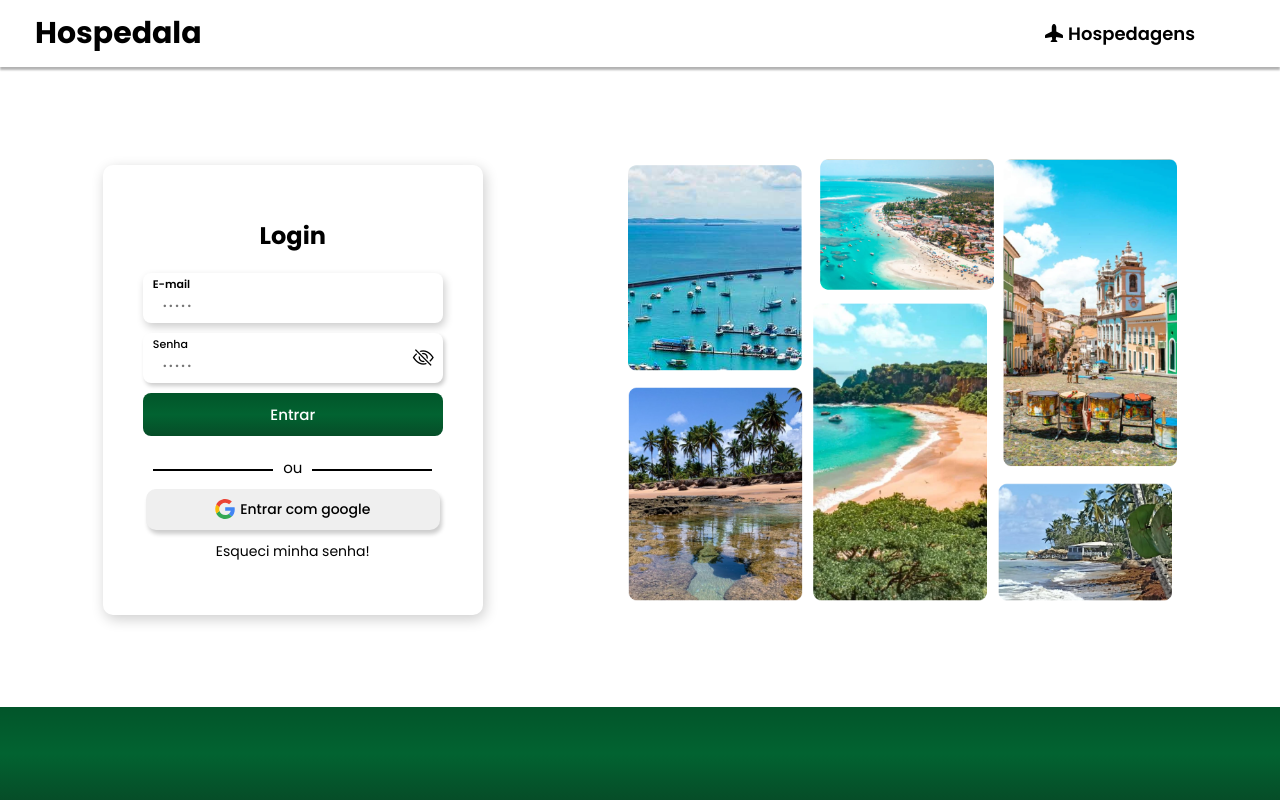
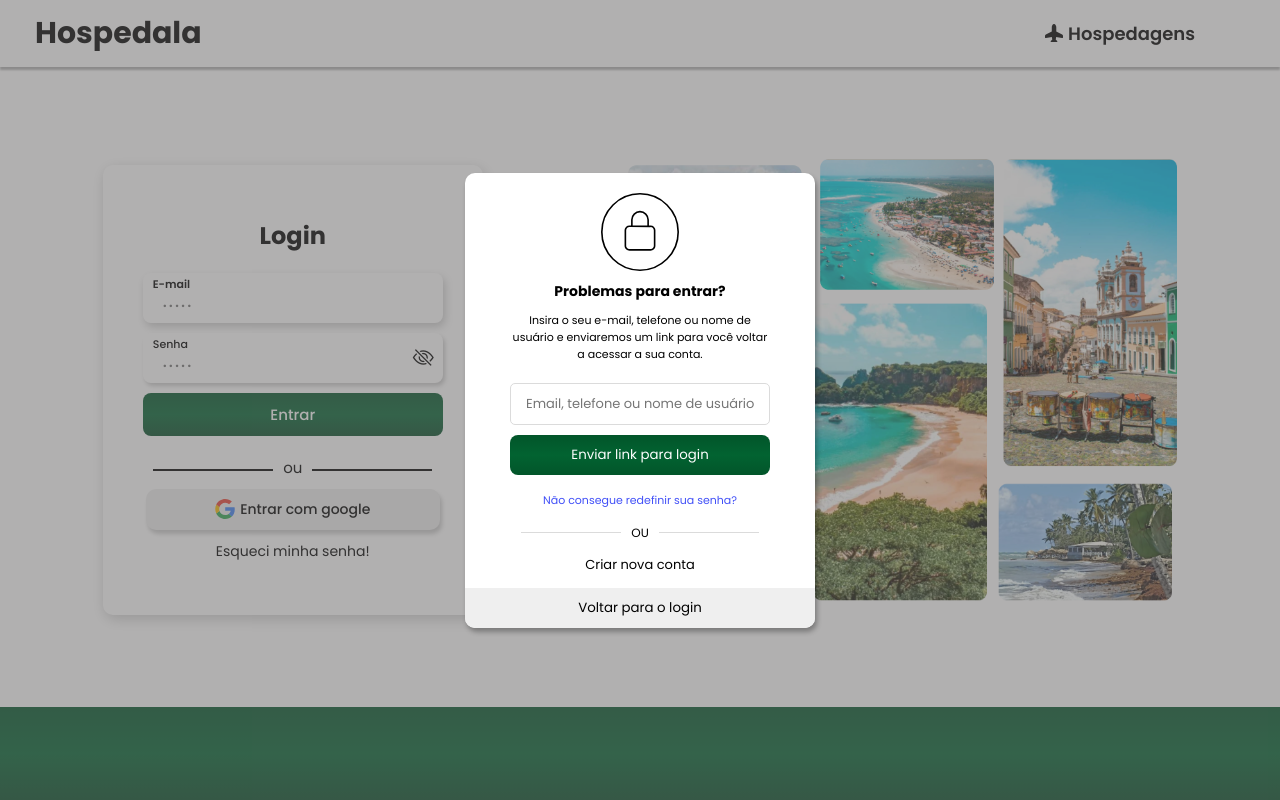
Before and after one commit to levynascimentoDev/Client_Hospedala, a Vue app: page /login in a window 1280 px wide. Built offline with nearby package versions, Linux system fonts and the light colour scheme.

Commit message:
componente modalForgotPass criado com sucesso

```diff
--- /dev/null
+++ b/src/components/auth/ModalForgotPass.vue
@@ -0,0 +1,192 @@
+<script lang="ts">
+import { defineComponent } from 'vue';
+export default defineComponent({
+    name:"modalForgot"
+})
+</script>
+
+<template>
+    <div class="section-forgot">
+        <div  class="modal-forgot">
+
+            <div class="title">
+                <img src="../../assets/icons/lock.svg" alt="cadeado">
+                <h1>Problemas para entrar?</h1>
+                <p> Insira o seu e-mail, telefone ou nome de usuário e enviaremos um link para você voltar a acessar a sua conta.</p>
+
+            </div>
+            <form>
+                <input type="text" placeholder="Email, telefone ou nome de usuário">
+                <button class="btn-green">Enviar link para login</button>
+
+            </form>
+            <div class="footer">
+
+               <RouterLink to="/suport/forgot-password" class="link">Não consegue redefinir sua senha?</RouterLink>
+
+               <span class="or">OU</span>
+               <RouterLink to="/register" class="create-account">Criar nova conta</RouterLink>
+               <button type="button" >Voltar para o login</button>
+
+            </div>
+        </div>
+    </div>
+</template>
+
+<style scoped>
+    .section-forgot{
+        display: flex;
+        align-items: center;
+        justify-content: center;
+        height: 100%;
+        width: 100%;
+        z-index: 9999;
+        position: fixed;
+        background: rgba(102, 100, 100, 0.507);
+
+
+    }
+    .modal-forgot {
+        width: 350px;
+        height: max-content;
+        background: white;
+        text-align: center;
+        padding-top: 10px;
+        border-radius: 10px;
+        box-shadow: 2px 4px 5px rgba(0, 0, 0, 0.3);
+        overflow: hidden;
+        padding-bottom: 0px;
+        display: flex;
+        align-items: center;
+        justify-content: center;
+        flex-direction: column;
+        gap: 10px;
+        animation: slide linear .4s forwards;
+
+
+
+
+    }
+    .modal-forgot .title{
+        display: flex;
+        flex-direction: column;
+        align-items: center;
+        justify-content: center;
+        flex-wrap: wrap;
+        max-width: 260px;
+    }
+    .modal-forgot .title h1 {
+        color: black;
+        font-size: 14px;
+
+
+
+    }
+    .modal-forgot .title p{
+        font-size: 11px;
+
+
+    }
+    .modal-forgot .title img{
+        width: 30%;
+        height: auto;
+    }
+    .title * {
+        margin-top: 10px;
+    }
+    form input{
+        width: 260px;
+        padding: 10px 15px;
+        border: 1px solid #DBDBDB;
+        border-radius: 5px;
+
+    }
+    form input::placeholder{
+        font-size: 13px;
+    }
+    form button{
+        background: linear-gradient(#02552A, #026331, #02552A);
+        color: white;
+        width: 260px;
+        padding: 10px 0px;
+        border-radius: 8px;
+        transition: ease-out .2s;
+        cursor: pointer;
+    }
+    form button:hover{
+        opacity: 0.6;
+    }
+    form * {
+        margin-top: 10px;
+    }
+    .footer {
+        display: flex;
+        align-items: center;
+        justify-content: center;
+        flex-direction: column;
+        width: 100%;
+        gap: 8px;
+    }
+
+    .footer .link {
+        color: #4150F7;
+        font-size: 11px;
+        padding: 7px;
+        text-decoration: none;
+        transition: ease .2s;
+
+    }
+    .footer .link:hover{
+        text-decoration: underline;
+
+    }
+    .footer span{
+        font-size: 12px;
+        display: flex;
+        justify-content: center;
+        align-items: center;
+        margin: 0;
+        padding: 0;
+
+    }
+    .footer span::before, span::after{
+        content: '';
+        width: 100px;
+        background: #DBDBDB ;
+        height: 1px;
+        display: inline-block;
+        margin-left: 10px;
+        margin-right: 10px;
+
+    }
+    .footer .create-account{
+        font-size: 13px;
+        text-decoration: none;
+        border-radius: 10px;
+        padding: 5px 10px;
+    }
+    .footer .create-account:hover{
+        background: rgba(155, 155, 155, 0.377);
+        transition: ease .3s;
+
+    }
+    .footer button{
+        width: 100%;
+        padding: 10px 0px;
+        cursor: pointer;
+
+
+    }
+    @keyframes slide {
+        from{
+            opacity: 0;
+            transform: translateY(20px);
+        }
+        to{
+            opacity: 1;
+            transform: translateY(0px);
+
+        }
+    }
+
+</style>
--- a/src/components/layout/Footer.vue
+++ b/src/components/layout/Footer.vue
@@ -31,7 +31,7 @@
                 <h1>Redes Sociais</h1>
                 <ul>
                     <li><router-link to="#"><i class="bi bi-whatsapp"></i></router-link></li>
-                    <li><router-link to="#"><i class="bi bi-instagram"></i></router-link></li>
+                    <li><a href="https://www.instagram.com/hospedala/?utm_source=ig_web_button_share_sheet"><i class="bi bi-instagram"></i></a></li>
                     <li><router-link to="#"><i class="bi bi-facebook"></i></router-link></li>
                 </ul>
             </div>
--- a/src/pages/auth/Login.vue
+++ b/src/pages/auth/Login.vue
@@ -1,6 +1,7 @@
 <script lang="ts">
 import ButtonAuthGoogle from '../../components/auth/ButtonAuthGoogle.vue';
 import InputPassword from '../../components/auth/inputPassword.vue';
+import ModalForgotPass from '../../components/auth/ModalForgotPass.vue';
 import SpanMessage from '../../components/layout/spanMessage.vue';
 import TopBar from '../../components/layout/TopBar.vue';
 import { defineComponent } from 'vue';
@@ -19,7 +20,8 @@ export default defineComponent({
         TopBar,
         InputPassword,
         ButtonAuthGoogle,
-        SpanMessage
+        SpanMessage,
+        ModalForgotPass
     },
     methods:{
         async postRequets() {
@@ -46,6 +48,7 @@ export default defineComponent({
     <div class="container">
         <TopBar :home="false" :isLogged="false" />
         <section>
+            <ModalForgotPass/>
             <div class="content">
                 <div class="box-login">
                     <h1>Login</h1>
```
Also changed, not shown: src/assets/icons/lock.svg (added).
